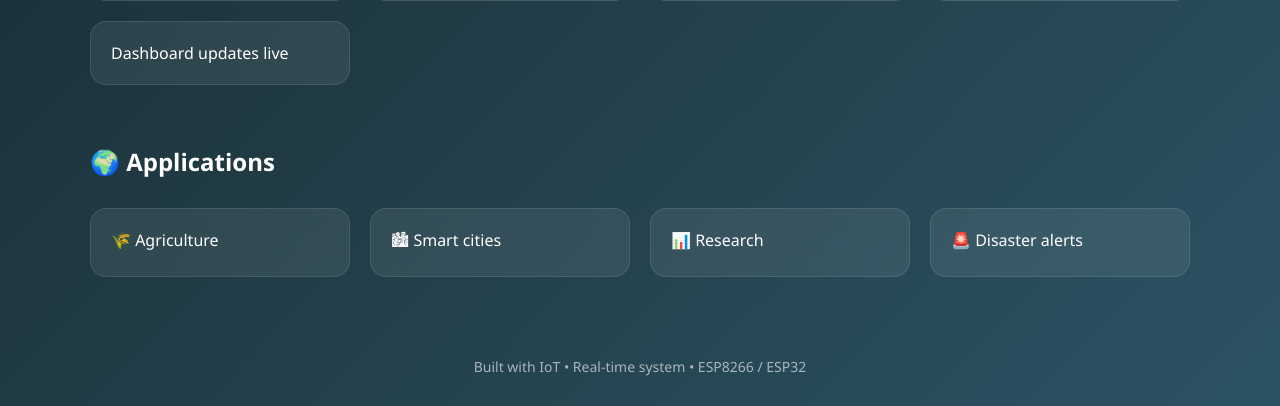
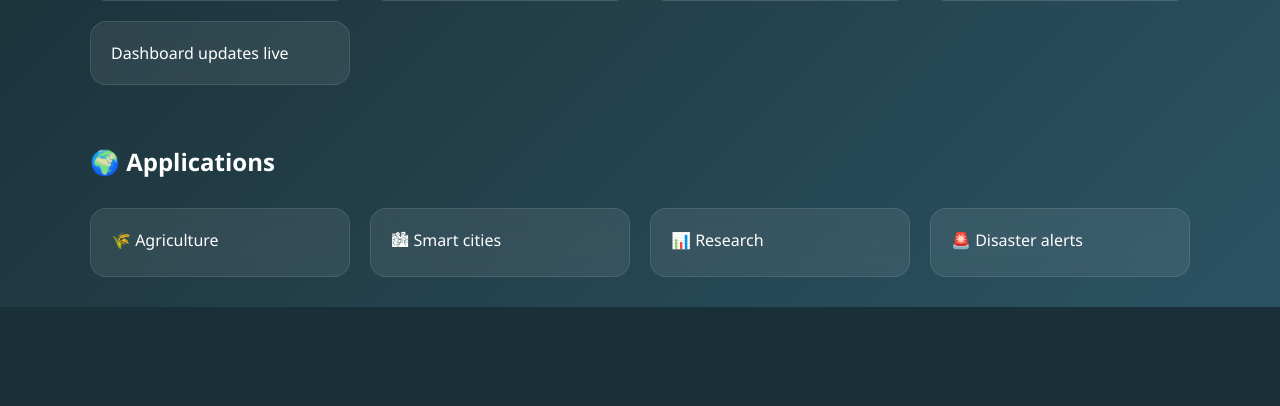
Before and after one commit to yawar2756/iot-weather-station, a Flask app: page / in a window 1280 px wide. Shown: the part 905-1311 px from the top of the page. After the commit the page ends 1212 px from the top, so only its background shows below. Run offline with Flask 3, Linux system fonts and the light colour scheme; data that the repository does not hold is empty; some libraries are stand-ins or nearby versions.

Commit message:
Update index.html

```diff
--- a/templates/index.html
+++ b/templates/index.html
@@ -238,9 +238,9 @@ Built using ESP8266 / ESP32 • Flask Backend • Real-time Data
 
 </div>
 
-<div class="footer">
+<!--div class="footer">
 Built with IoT • Real-time system • ESP8266 / ESP32
-</div>
+</div-->
 
 </div>
 
```
